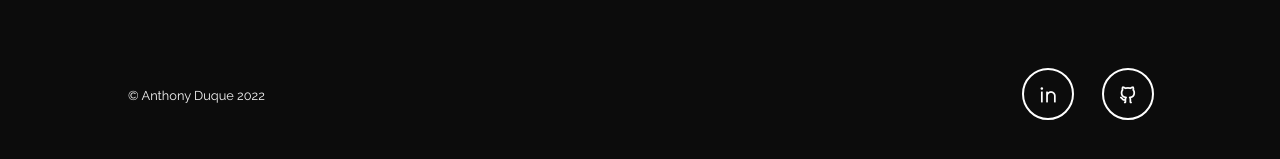
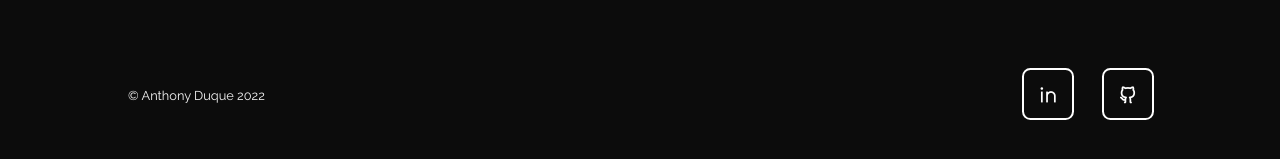
Before and after one commit to Duquea95/NextJS_Portfolio, a Next.js app: page / in a window 1280 px wide. Shown: the part 3675-3834 px from the top of the page. Built offline with nearby package versions, Linux system fonts and the light colour scheme.

Commit message:
fix icon

```diff
--- a/global.css
+++ b/global.css
@@ -525,7 +525,7 @@ footer div.padding.content > div:first-child a:hover::after{
     text-decoration: none;
     font-size: 1.3rem;
     color: #fff;
-    border-radius: 25px;
+    border-radius: 0.4rem;
     outline: 2px solid #fff;
     transition-property:
         outline-offset, outline-color,
```
